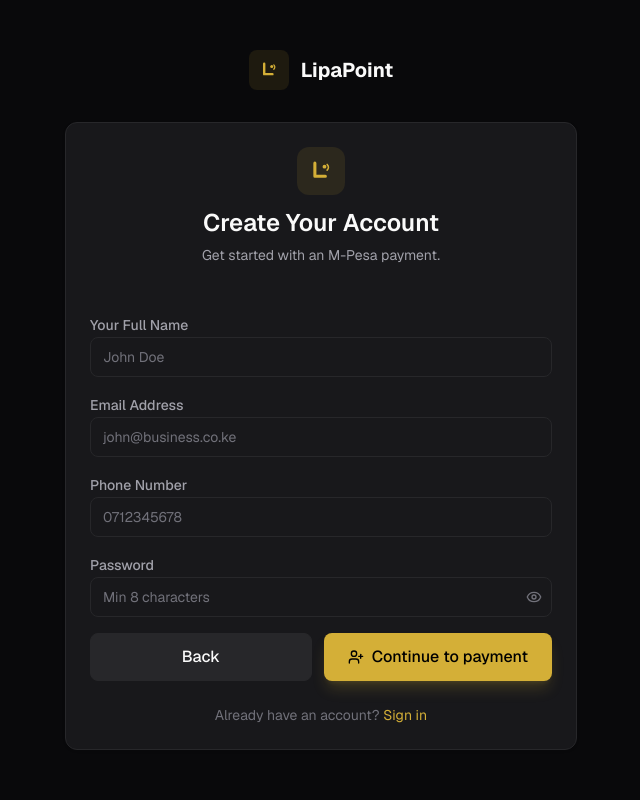
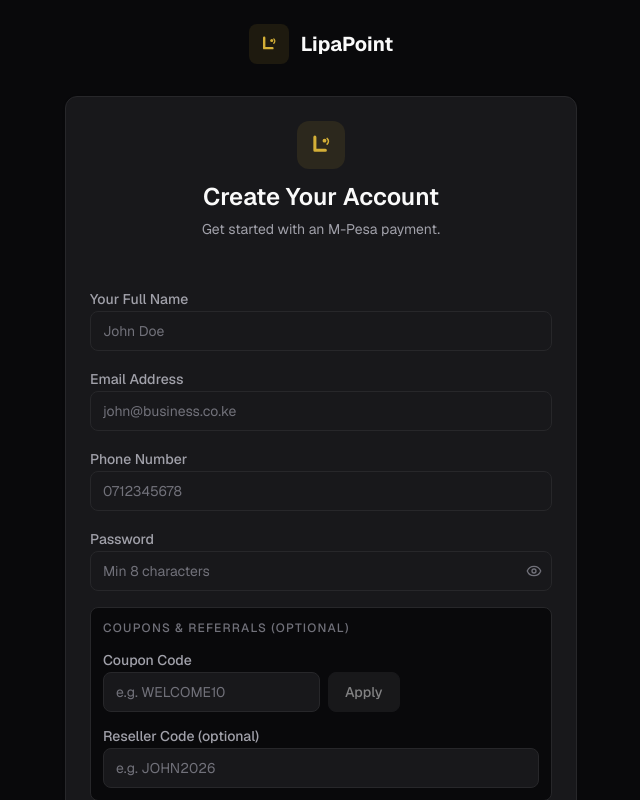
Before and after one commit to JosephMasaka/LipaPoint, a Next.js app: page /register in a window 1280 px wide. Both pictures are taken after a click on the button "Continue". Shown: the top 800 px of the page, without its empty margins (319-959 px from the left). Built offline with nearby package versions, Linux system fonts and the light colour scheme.

Commit message:
added coupon to navigation

```diff
--- a/src/app/(auth)/register/page.tsx
+++ b/src/app/(auth)/register/page.tsx
@@ -28,12 +28,58 @@
   const [error, setError] = useState("");
   const [step, setStep] = useState(1);
   const [businessType, setBusinessType] = useState("RETAIL");
+  const [selectedPlan, setSelectedPlan] = useState("STARTER");
+  const [couponInput, setCouponInput] = useState("");
+  const [couponInfo, setCouponInfo] = useState<{
+    code: string;
+    name: string | null;
+    type: "PERCENT" | "FIXED";
+    value: number;
+  } | null>(null);
+  const [couponError, setCouponError] = useState("");
+  const [couponChecking, setCouponChecking] = useState(false);
+  const [resellerInput, setResellerInput] = useState("");
   const [paymentPhase, setPaymentPhase] = useState<PaymentPhase>("idle");
   const [failureReason, setFailureReason] = useState<string | null>(null);
   const pollRef = useRef<{ pendingSignupId: string; completionToken: string } | null>(null);
   const stopPollingRef = useRef(false);
 
   const plans = getPlansForType(businessType);
+
+  const monthlyPrice =
+    VERTICAL_PLANS[getBusinessCategory(businessType)]?.[selectedPlan]?.pricing.monthly ?? 0;
+  const discount = couponInfo
+    ? couponInfo.type === "PERCENT"
+      ? (monthlyPrice * Math.min(couponInfo.value, 100)) / 100
+      : Math.min(couponInfo.value, monthlyPrice)
+    : 0;
+  const discountedPrice = Math.round((monthlyPrice - discount) * 100) / 100;
+
+  async function handleApplyCoupon() {
+    const code = couponInput.trim();
+    if (!code) return;
+    setCouponChecking(true);
+    setCouponError("");
+    try {
+      const res = await fetch("/api/coupons/validate", {
+        method: "POST",
+        headers: { "Content-Type": "application/json" },
+        body: JSON.stringify({ code }),
+      });
+      const data = await res.json();
+      if (!res.ok) {
+        setCouponInfo(null);
+        setCouponError(data.error || "That coupon code isn't valid.");
+        return;
+      }
+      setCouponInfo(data);
+    } catch {
+      setCouponInfo(null);
+      setCouponError("Couldn't check the coupon — please try again.");
+    } finally {
+      setCouponChecking(false);
+    }
+  }
 
   async function pollUntilResolved() {
     const target = pollRef.current;
@@ -105,6 +151,8 @@
           email: form.get("email"),
           phone: form.get("phone"),
           password: form.get("password"),
+          couponCode: couponInput.trim() || undefined,
+          resellerCode: resellerInput.trim() || undefined,
         }),
       });
 
@@ -212,6 +260,8 @@
                 <select
                   name="plan"
                   required
+                  value={selectedPlan}
+                  onChange={(e) => setSelectedPlan(e.target.value)}
                   className="flex h-10 w-full rounded-lg border border-border bg-surface-elevated px-3 py-2 text-sm text-text-primary focus-visible:outline-none focus-visible:ring-2 focus-visible:ring-gold/50 transition-all"
                 >
                   {plans.map((p) => (
@@ -229,6 +279,53 @@
               <Input name="email" label="Email Address" type="email" placeholder="john@business.co.ke" required />
               <Input name="phone" label="Phone Number" type="tel" placeholder="0712345678" required />
               <Input name="password" label="Password" type="password" placeholder="Min 8 characters" required minLength={8} />
+
+              <div className="rounded-lg border border-border bg-surface p-3 space-y-3">
+                <p className="text-xs font-medium text-text-muted uppercase tracking-widest">
+                  Coupons & Referrals (optional)
+                </p>
+                <div>
+                  <div className="flex gap-2">
+                    <Input
+                      label="Coupon Code"
+                      placeholder="e.g. WELCOME10"
+                      value={couponInput}
+                      onChange={(e) => {
+                        setCouponInput(e.target.value);
+                        setCouponInfo(null);
+                        setCouponError("");
+                      }}
+                      className="flex-1"
+                    />
+                    <Button
+                      type="button"
+                      variant="secondary"
+                      className="self-end h-10 px-4"
+                      disabled={couponChecking || !couponInput.trim()}
+                      onClick={handleApplyCoupon}
+                    >
+                      {couponChecking ? "Checking..." : "Apply"}
+                    </Button>
+                  </div>
+                  {couponError && (
+                    <p className="text-xs text-red-400 mt-1.5">{couponError}</p>
+                  )}
+                  {couponInfo && (
+                    <div className="mt-1.5 rounded-lg border border-green-500/20 bg-green-500/10 px-3 py-2 text-xs text-green-500">
+                      {couponInfo.name ? `${couponInfo.name} — ` : ""}
+                      {couponInfo.type === "PERCENT" ? `${couponInfo.value}% off` : `${formatPrice(couponInfo.value)} off`} of your first payment{" "}
+                      (<span className="line-through opacity-70">{formatPrice(monthlyPrice)}</span>{" "}
+                      → <span className="font-semibold">{formatPrice(discountedPrice)}</span>)
+                    </div>
+                  )}
+                </div>
+                <Input
+                  label="Reseller Code (optional)"
+                  placeholder="e.g. JOHN2026"
+                  value={resellerInput}
+                  onChange={(e) => setResellerInput(e.target.value)}
+                />
+              </div>
 
               <div className="flex gap-3">
                 <Button type="button" variant="secondary" size="lg" className="flex-1" onClick={() => setStep(1)}>
```
